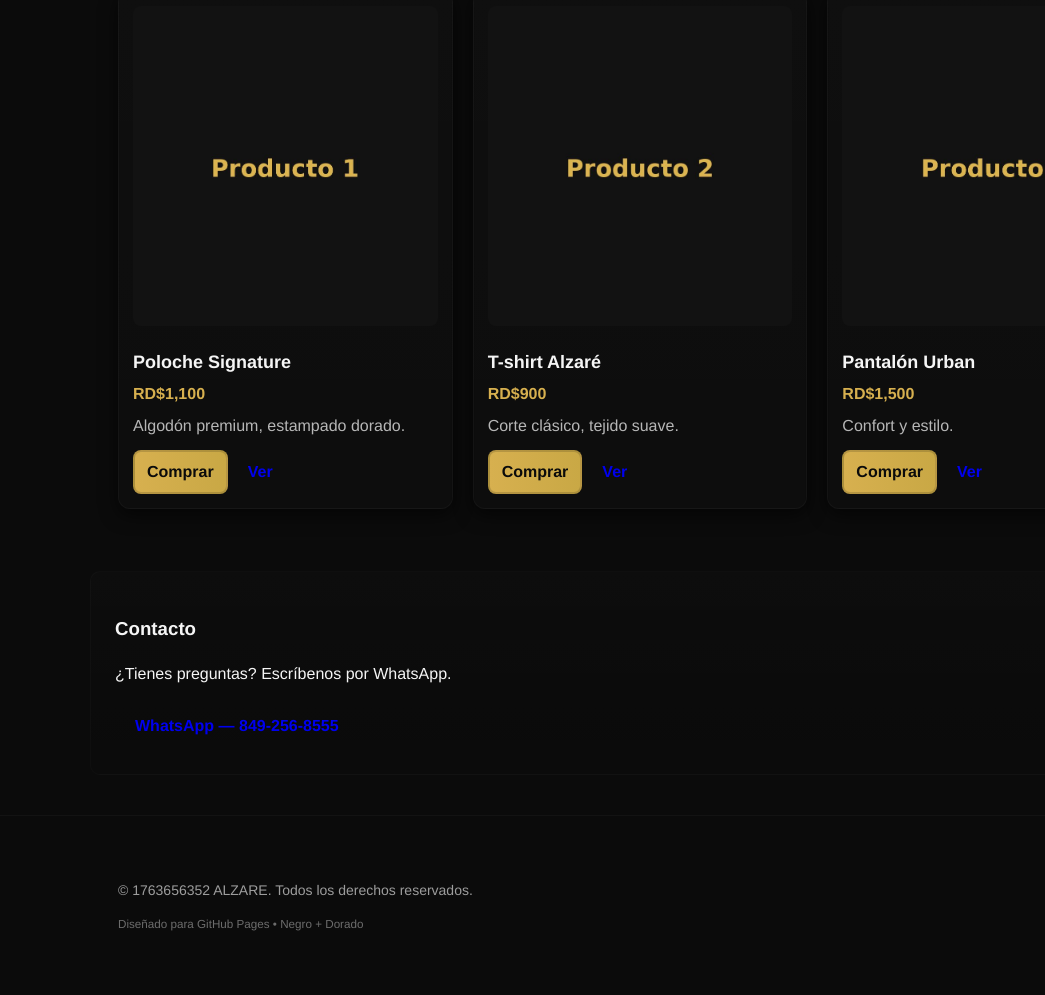
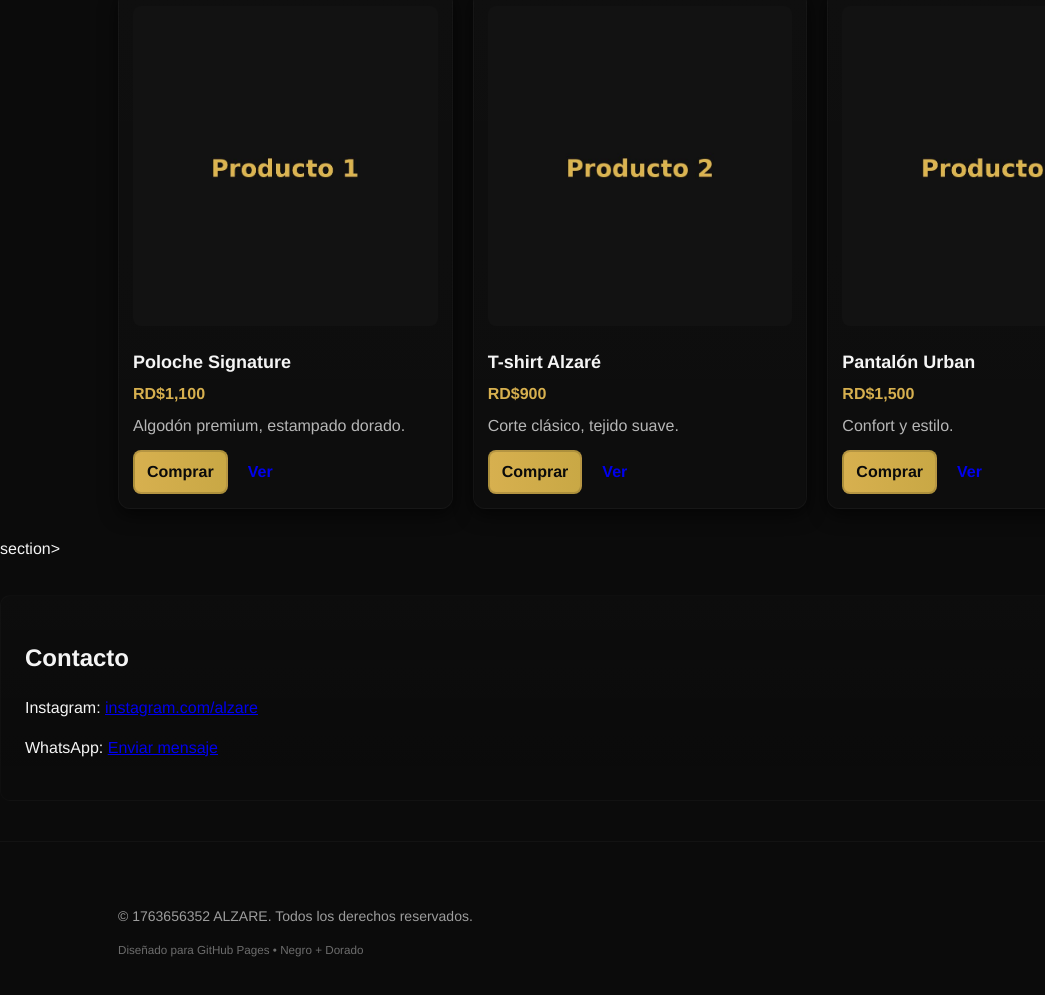
Before and after one commit to Alzare-mods/alzare-websiti, a plain HTML site: page index.html in a window 1280 px wide. Shown: the part 687-1682 px from the top of the page, without its empty margins (0-1045 px from the left). Drawn offline with Linux system fonts and the light colour scheme.

Commit message:
Actualizar index.html

```diff
--- a/index.html
+++ b/index.html
@@ -38,10 +38,12 @@
       </div>
     </section>
 
-    <section id="contacto" class="container contact">
-      <h3>Contacto</h3>
-      <p>¿Tienes preguntas? Escríbenos por WhatsApp.</p>
-      <a class="btn outline" href="https://wa.me/18492568555?text=Hola+ALZAR%C3%89%2C+quiero+informaci%C3%B3n+de+sus+productos" target="_blank" rel="noopener">WhatsApp — 849-256-8555</a>
+   section>
+
+    <section id="contact" class="contact">
+      <h2>Contacto</h2>
+      <p>Instagram: <a href="#" aria-label="Instagram">instagram.com/alzare</a></p>
+      <p>WhatsApp: <a href="https://wa.me/8492568555" id="whatsappLink">Enviar mensaje</a></p>
     </section>
   </main>
 
```
